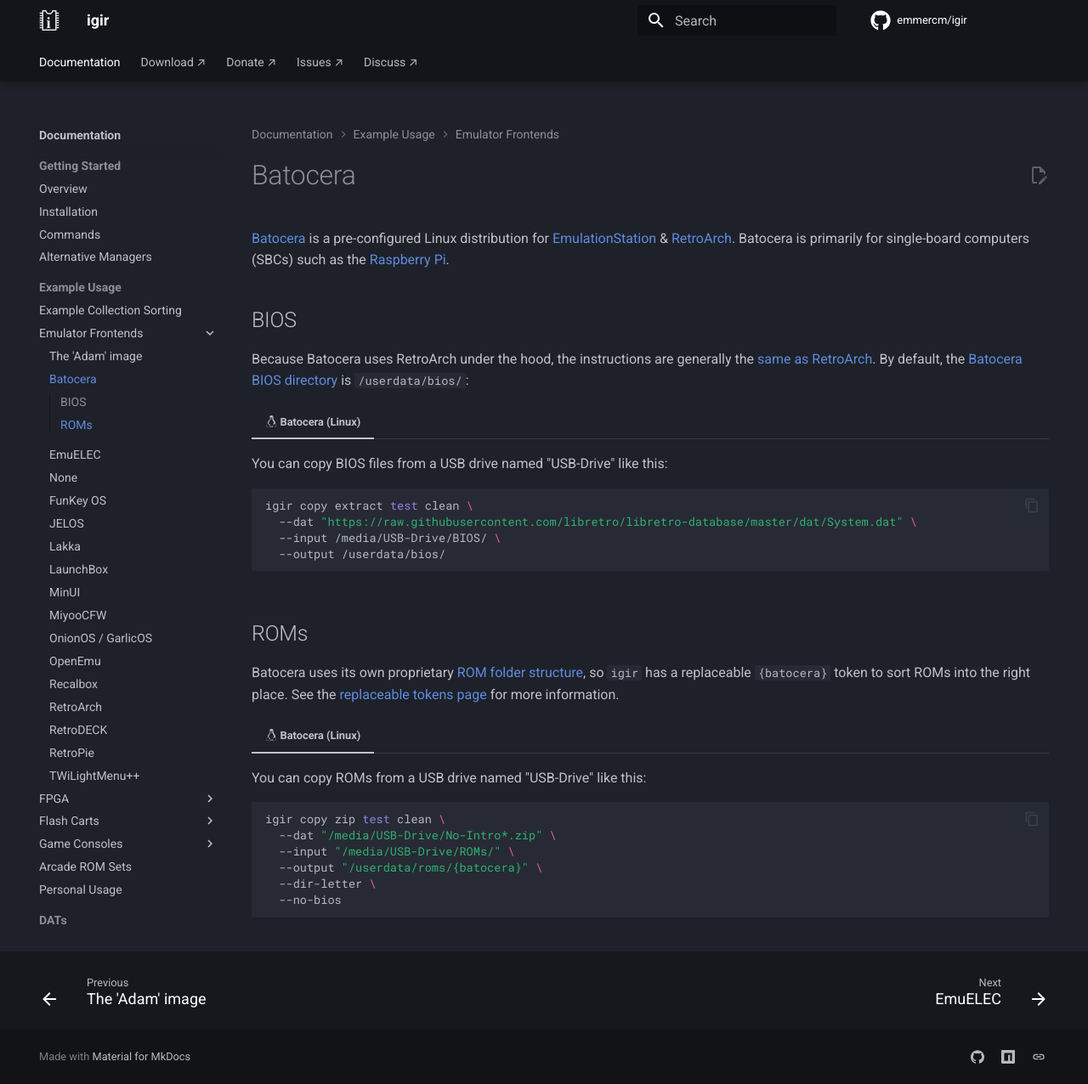
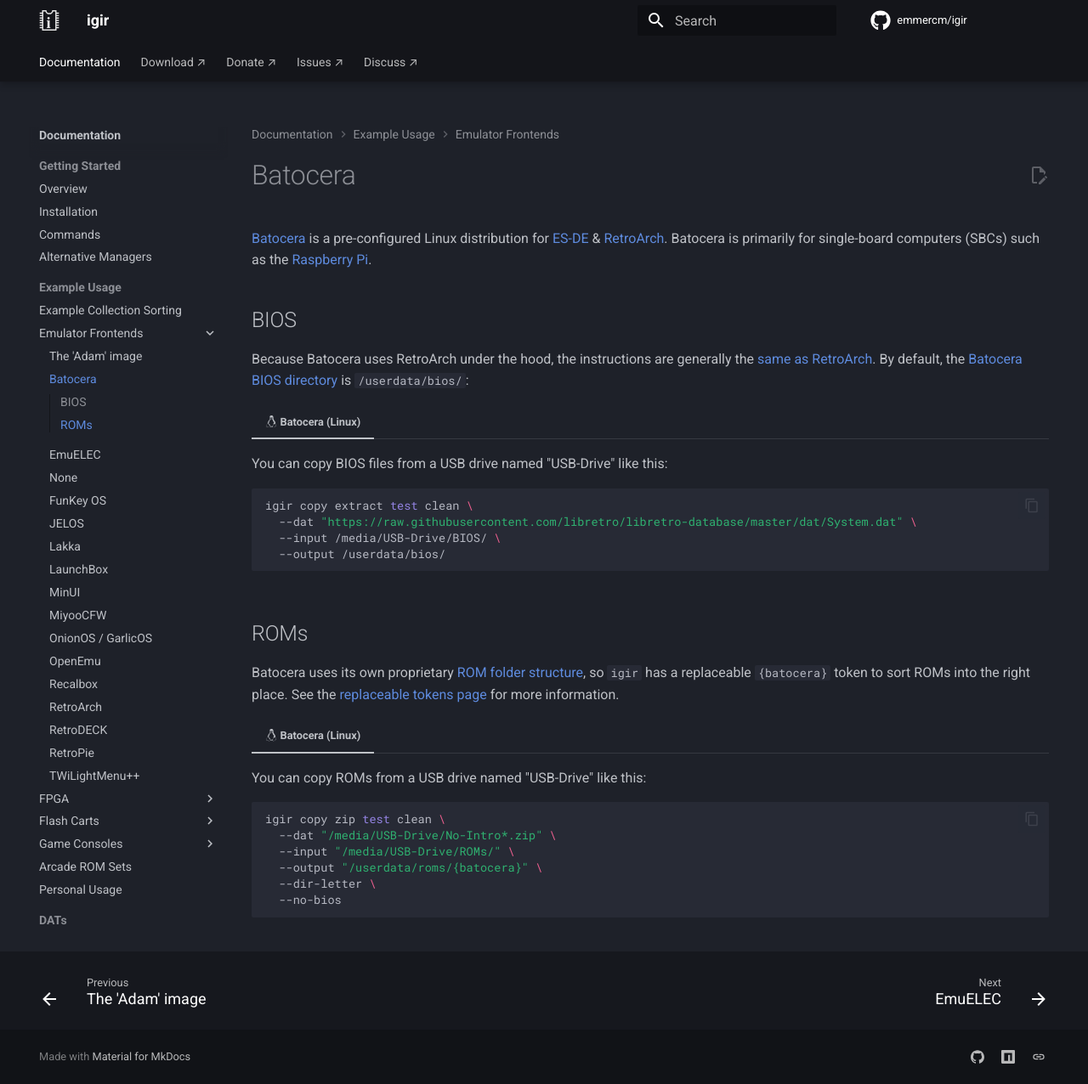
Before and after one commit to emmercm/igir, an MkDocs documentation site: the page built from docs/usage/desktop/batocera.md, in a window 1280 px wide and 1276 px high. Shown: the whole window at 85% size. Built offline with MkDocs 1.6.1 and Material for MkDocs 9.7.7, drawn with Linux system fonts in a browser that asks for light colours; comment, search, counter and statistics services are not loaded.

Commit message:
Update batocera.md

```diff
--- a/docs/usage/desktop/batocera.md
+++ b/docs/usage/desktop/batocera.md
@@ -1,6 +1,6 @@
 # Batocera
 
-[Batocera](https://batocera.org/) is a pre-configured Linux distribution for [EmulationStation](emulationstation.md) & [RetroArch](retroarch.md). Batocera is primarily for single-board computers (SBCs) such as the [Raspberry Pi](https://www.raspberrypi.com/).
+[Batocera](https://batocera.org/) is a pre-configured Linux distribution for [ES-DE](es-de.md) & [RetroArch](retroarch.md). Batocera is primarily for single-board computers (SBCs) such as the [Raspberry Pi](https://www.raspberrypi.com/).
 
 ## BIOS
 
```
